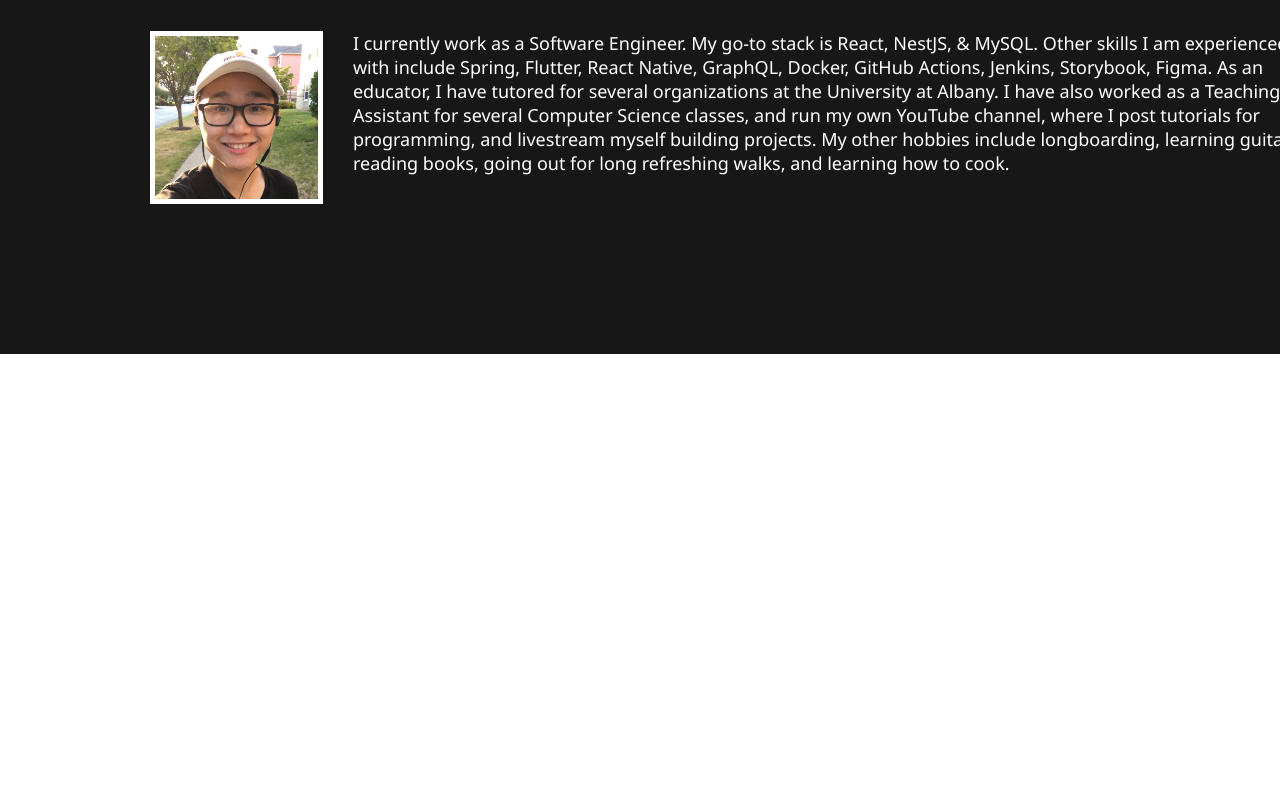
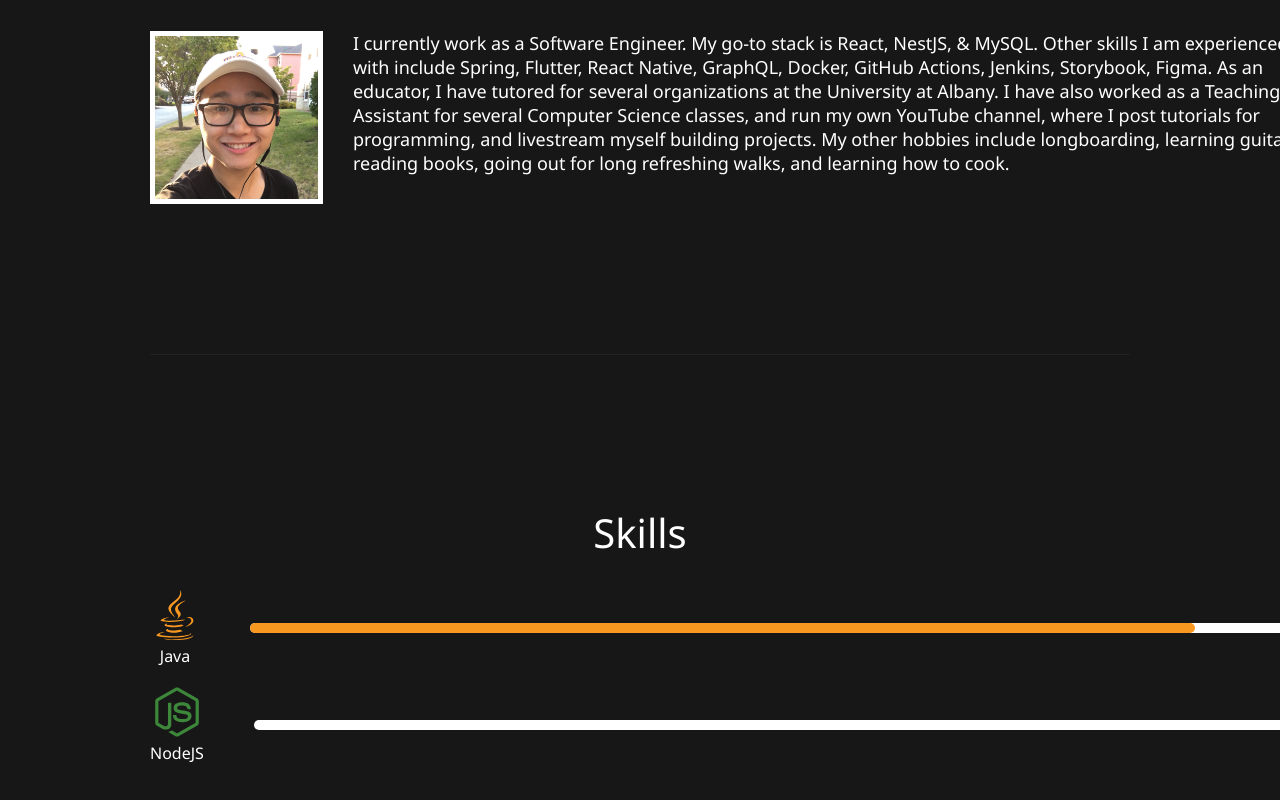
Before and after one commit to stuyy/ansonfoong, a Next.js app: page /home in a window 1280 px wide. Shown: the part 1085-1885 px from the top of the page. Before the commit the page ends 1439 px from the top, so only its background shows below. Built offline with nearby package versions, Linux system fonts and the light colour scheme.

Commit message:
Add Progress Bar for Skills

```diff
--- a/src/components/HomeComponents/HomeSection.module.scss
+++ b/src/components/HomeComponents/HomeSection.module.scss
@@ -1,4 +1,4 @@
-.homesection {
+.home-section {
   display: flex;
   justify-content: space-between;
   align-items: center;
--- a/src/components/HomeComponents/HomeSection.tsx
+++ b/src/components/HomeComponents/HomeSection.tsx
@@ -5,7 +5,7 @@ import { VscGithub } from "react-icons/vsc";
 
 export const HomeSection = () => {
   return (
-    <div className={styles.homesection}>
+    <div className={styles["home-section"]}>
       <section className={styles["home-side-section"]}>
         <div className={styles.maintitle}>
           <h2>Leveling programmers up with quality tutorials</h2>
--- /dev/null
+++ b/src/components/HomeComponents/SkillsSection.module.scss
@@ -0,0 +1,28 @@
+.skills-section {
+  border-top: 1px solid rgba(202, 202, 202, 0.062);
+  padding: 150px 0;
+  & h2 {
+    font-weight: normal;
+    font-size: 40px;
+    text-align: center;
+    margin: 0;
+  }
+}
+
+.skills-content-container {
+  width: 1150px;
+  margin: 0 auto;
+  & img {
+    border: 5px solid #fff !important;
+  }
+  margin-top: 30px;
+  > * {
+    margin: 20px 0;
+  }
+}
+
+.skills-flex-item {
+  display: flex;
+  align-items: center;
+  justify-content: space-between;
+}
--- /dev/null
+++ b/src/components/HomeComponents/SkillsSection.tsx
@@ -0,0 +1,37 @@
+import { ProgressBar } from "../ProgressBar";
+import styles from "./SkillsSection.module.scss";
+import { FaJava, FaNodeJs, FaReact } from "react-icons/fa";
+
+export const SkillsSection = () => {
+  return (
+    <div className={styles["skills-section"]}>
+      <h2>Skills</h2>
+      <div className={styles["skills-content-container"]}>
+        <div
+          style={{
+            display: "flex",
+            alignItems: "center",
+            justifyContent: "space-between",
+          }}
+        >
+          <div style={{ textAlign: "center" }}>
+            <span>
+              <FaJava size={50} color="#f89820" />
+            </span>
+            <p>Java</p>
+          </div>
+          <ProgressBar progress={90} color="#f89820" spacing="50px" />
+        </div>
+        <div className={styles["skills-flex-item"]}>
+          <div style={{ textAlign: "center" }}>
+            <span>
+              <FaNodeJs size={50} color="#3c873a" />
+            </span>
+            <p>NodeJS</p>
+          </div>
+          <ProgressBar progress={0} color="#3c873a" spacing="50px" />
+        </div>
+      </div>
+    </div>
+  );
+};
--- /dev/null
+++ b/src/components/ProgressBar/ProgressBar.module.scss
@@ -0,0 +1,12 @@
+.progress-bar-container {
+  height: 10px;
+  width: 100%;
+  border-radius: 50px;
+  background-color: #fff;
+}
+
+.progress-bar-indicator {
+  height: 100%;
+  border-radius: inherit;
+  transition: 1000ms width linear;
+}
--- /dev/null
+++ b/src/components/ProgressBar/index.tsx
@@ -0,0 +1,24 @@
+import styles from "./ProgressBar.module.scss";
+
+export type ProgressBarProps = {
+  spacing?: string;
+  color: string;
+  progress: number;
+};
+
+export const ProgressBar = ({ spacing, color, progress }: ProgressBarProps) => (
+  <div
+    className={styles["progress-bar-container"]}
+    style={{
+      marginLeft: spacing,
+    }}
+  >
+    <div
+      className={styles["progress-bar-indicator"]}
+      style={{
+        width: `${progress}%`,
+        backgroundColor: color,
+      }}
+    ></div>
+  </div>
+);
--- a/src/pages/home/index.tsx
+++ b/src/pages/home/index.tsx
@@ -1,6 +1,7 @@
 import { NextPage } from "next";
 import { AboutSection } from "../../components/HomeComponents/AboutSection";
 import { HomeSection } from "../../components/HomeComponents/HomeSection";
+import { SkillsSection } from "../../components/HomeComponents/SkillsSection";
 
 const HomePage: NextPage = () => {
   return (
@@ -8,6 +9,7 @@ const HomePage: NextPage = () => {
       <div className="page-body">
         <HomeSection />
         <AboutSection />
+        <SkillsSection />
       </div>
     </div>
   );
```
